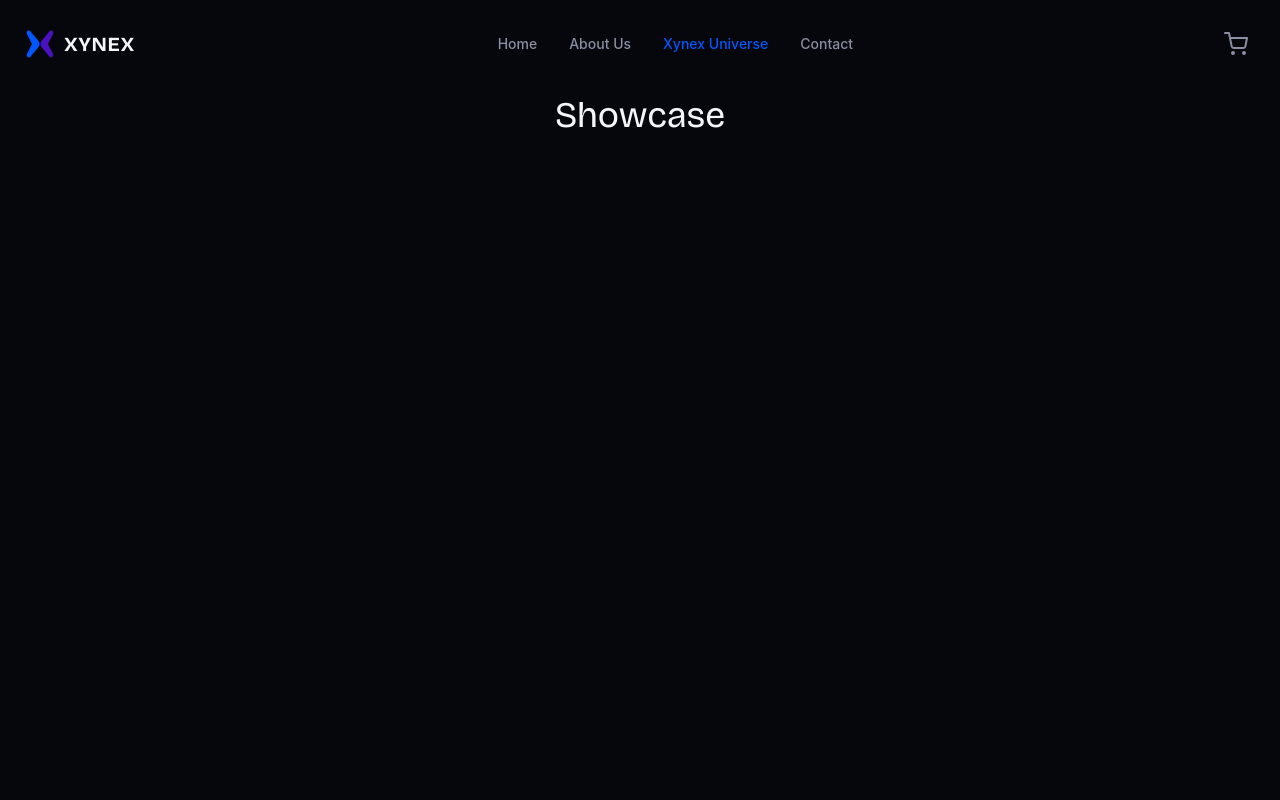
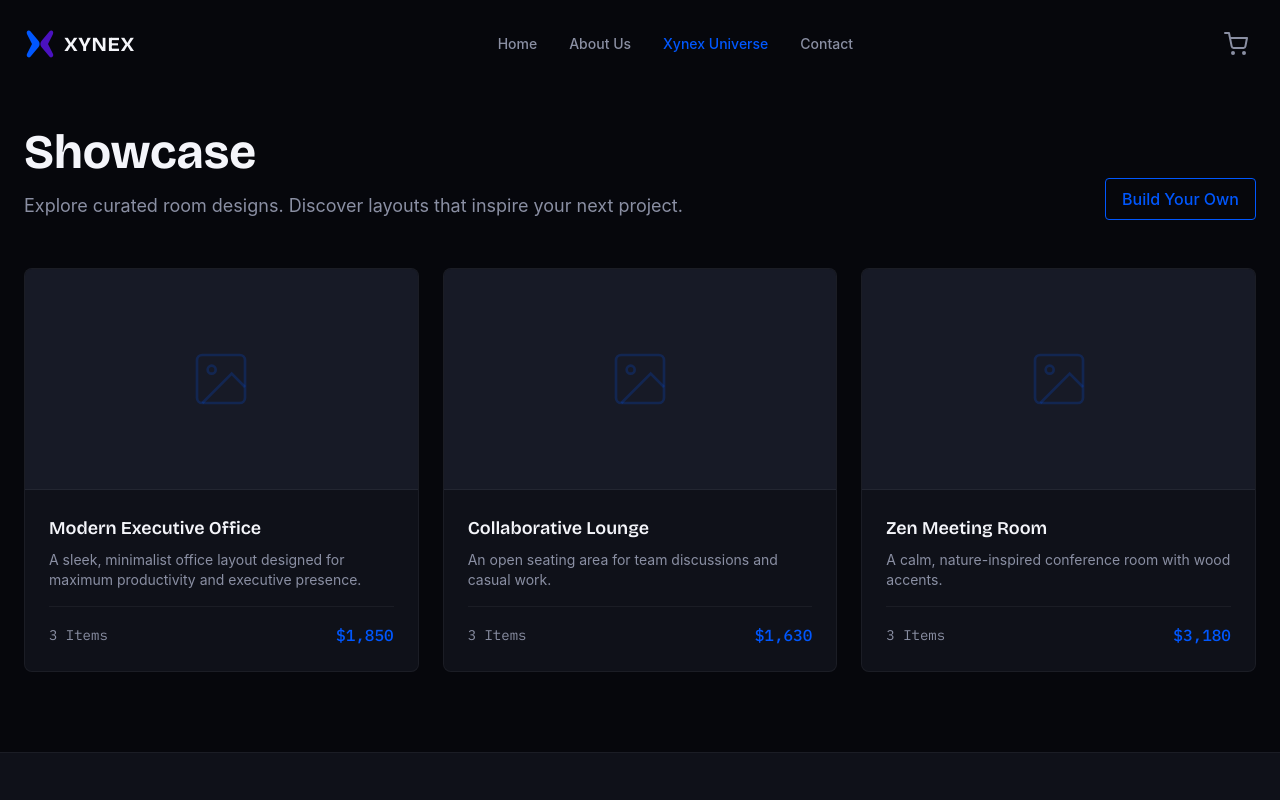
Before and after one commit to Dharaneesh30/Xynex, a React (Vite) app in the folder client/: page /universe/showcase in a window 1280 px wide. Shown: the top 800 px of the page. Built offline with nearby package versions, Linux system fonts and the light colour scheme; a web font is replaced by a local one.

Commit message:
feat: build universe hub and showcase with interactive modals

```diff
--- /dev/null
+++ b/client/src/data/showcase.json
@@ -0,0 +1,35 @@
+[
+  {
+    "id": "room-001",
+    "title": "Modern Executive Office",
+    "description": "A sleek, minimalist office layout designed for maximum productivity and executive presence.",
+    "thumbnail": null,
+    "products": [
+      { "name": "ErgoPro Executive Chair", "qty": 1, "price": 450 },
+      { "name": "Glass Desk with Chrome Legs", "qty": 1, "price": 800 },
+      { "name": "Minimalist Bookshelf", "qty": 2, "price": 300 }
+    ]
+  },
+  {
+    "id": "room-002",
+    "title": "Collaborative Lounge",
+    "description": "An open seating area for team discussions and casual work.",
+    "thumbnail": null,
+    "products": [
+      { "name": "Modular Sofa Segment", "qty": 4, "price": 250 },
+      { "name": "Low Coffee Table", "qty": 1, "price": 150 },
+      { "name": "Acoustic Wall Panels", "qty": 6, "price": 80 }
+    ]
+  },
+  {
+    "id": "room-003",
+    "title": "Zen Meeting Room",
+    "description": "A calm, nature-inspired conference room with wood accents.",
+    "thumbnail": null,
+    "products": [
+      { "name": "Oak Conference Table", "qty": 1, "price": 1200 },
+      { "name": "Ergonomic Mesh Chair", "qty": 8, "price": 220 },
+      { "name": "Potted Ficus Tree", "qty": 2, "price": 110 }
+    ]
+  }
+]
--- a/client/src/pages/universe/Showcase.jsx
+++ b/client/src/pages/universe/Showcase.jsx
@@ -1,9 +1,97 @@
-import React from 'react';
+import React, { useState } from 'react';
+import Card from '../../components/common/Card';
+import Modal from '../../components/common/Modal';
+import Button from '../../components/common/Button';
+import Badge from '../../components/common/Badge';
+import showcaseData from '../../data/showcase.json';
 
 export default function Showcase() {
+  const [selectedRoom, setSelectedRoom] = useState(null);
+
+  const calculateTotal = (products) => {
+    return products.reduce((sum, p) => sum + (p.price * p.qty), 0);
+  };
+
   return (
-    <div className="pt-24 min-h-screen px-6 max-w-7xl mx-auto">
-      <h1 className="text-4xl font-display">Showcase</h1>
-    </div>
+    <main className="flex-grow pt-32 pb-20 px-6 max-w-7xl mx-auto w-full">
+      <div className="mb-12 flex justify-between items-end">
+        <div>
+          <h1 className="text-4xl md:text-5xl font-display font-bold mb-4">Showcase</h1>
+          <p className="text-lg text-ink-muted max-w-2xl">
+            Explore curated room designs. Discover layouts that inspire your next project.
+          </p>
+        </div>
+        <Button to="/universe/design" variant="outline" className="hidden md:flex">
+          Build Your Own
+        </Button>
+      </div>
+
+      <div className="grid md:grid-cols-2 lg:grid-cols-3 gap-6">
+        {showcaseData.map((room) => (
+          <Card
+            key={room.id}
+            hoverable
+            className="cursor-pointer flex flex-col h-full"
+            onClick={() => setSelectedRoom(room)}
+          >
+            <div className="aspect-video bg-surface-elevated relative border-b border-ink/5 flex items-center justify-center overflow-hidden">
+              {room.thumbnail ? (
+                <img src={room.thumbnail} alt={room.title} className="w-full h-full object-cover" />
+              ) : (
+                <div className="text-brand-blue/20">
+                  <svg className="w-16 h-16" viewBox="0 0 24 24" fill="none" stroke="currentColor" strokeWidth="1"><rect x="3" y="3" width="18" height="18" rx="2" ry="2"></rect><circle cx="8.5" cy="8.5" r="1.5"></circle><polyline points="21 15 16 10 5 21"></polyline></svg>
+                </div>
+              )}
+            </div>
+            <div className="p-6 flex flex-col flex-grow">
+              <h3 className="font-display font-semibold text-lg mb-2">{room.title}</h3>
+              <p className="text-sm text-ink-muted mb-4 flex-grow">{room.description}</p>
+              <div className="flex items-center justify-between border-t border-ink/5 pt-4 mt-auto">
+                <span className="text-sm text-ink-muted font-mono">{room.products.length} Items</span>
+                <span className="font-medium text-brand-blue font-mono">${calculateTotal(room.products).toLocaleString()}</span>
+              </div>
+            </div>
+          </Card>
+        ))}
+      </div>
+
+      <Modal
+        isOpen={!!selectedRoom}
+        onClose={() => setSelectedRoom(null)}
+        title={selectedRoom?.title}
+      >
+        {selectedRoom && (
+          <div>
+            <div className="aspect-video bg-surface rounded-lg mb-6 flex items-center justify-center border border-ink/5">
+              {selectedRoom.thumbnail ? (
+                <img src={selectedRoom.thumbnail} alt={selectedRoom.title} className="w-full h-full object-cover rounded-lg" />
+              ) : (
+                <span className="text-ink-muted">No Image Available</span>
+              )}
+            </div>
+            <p className="text-ink-muted mb-6">{selectedRoom.description}</p>
+
+            <h4 className="font-medium text-ink mb-4 border-b border-ink/10 pb-2">Products Included</h4>
+            <ul className="space-y-3 mb-6">
+              {selectedRoom.products.map((product, i) => (
+                <li key={i} className="flex justify-between items-center p-3 bg-surface rounded border border-ink/5">
+                  <div>
+                    <span className="font-medium text-sm">{product.name}</span>
+                    <Badge variant="default" className="ml-3 hidden sm:inline-flex">Qty: {product.qty}</Badge>
+                  </div>
+                  <span className="font-mono text-brand-blue text-sm">${(product.price * product.qty).toLocaleString()}</span>
+                </li>
+              ))}
+            </ul>
+
+            <div className="flex items-center justify-between bg-surface-elevated p-4 rounded-lg border border-ink/10">
+              <span className="font-medium">Total Estimate</span>
+              <span className="font-mono text-xl font-bold text-brand-violet-light">${calculateTotal(selectedRoom.products).toLocaleString()}</span>
+            </div>
+          </div>
+        )}
+      </Modal>
+
+    </main>
   );
 }
--- a/client/src/pages/universe/Universe.jsx
+++ b/client/src/pages/universe/Universe.jsx
@@ -1,9 +1,61 @@
 import React from 'react';
+import CornerFrame from '../../components/common/CornerFrame';
+import Button from '../../components/common/Button';
+import Card from '../../components/common/Card';
 
 export default function Universe() {
   return (
-    <div className="pt-24 min-h-screen px-6 max-w-7xl mx-auto">
-      <h1 className="text-4xl font-display">Universe</h1>
-    </div>
+    <main className="flex-grow pt-32 pb-20 px-6 max-w-7xl mx-auto w-full">
+      <section className="min-h-[60vh] flex flex-col md:flex-row items-center gap-12 mb-20">
+        <div className="flex-1">
+          <h1 className="text-5xl md:text-6xl font-display font-bold mb-6">Xynex Universe</h1>
+          <p className="text-xl text-ink-muted mb-8 max-w-lg leading-relaxed">
+            Your centralized hub for space planning. Explore curated designs for inspiration or launch the Design Studio to build from scratch.
+          </p>
+          <div className="flex gap-4">
+            <Button to="/universe/design" variant="primary" size="lg">Open Design Studio</Button>
+            <Button to="/universe/showcase" variant="secondary" size="lg">View Showcase</Button>
+          </div>
+        </div>
+
+        <div className="flex-1 w-full relative">
+          <CornerFrame className="aspect-square bg-surface border border-ink/5 flex items-center justify-center p-8">
+            <div className="relative w-full h-full">
+              {/* Abstract wireframe representing 3D space */}
+              <svg viewBox="0 0 100 100" className="w-full h-full text-brand-blue/30" stroke="currentColor" fill="none" strokeWidth="0.5">
+                <path d="M10,90 L40,60 L90,60 L60,90 Z" />
+                <path d="M10,90 L10,30 L40,10 L90,10 L90,60" />
+                <path d="M10,30 L40,60" />
+                <path d="M40,10 L40,60" />
+                <circle cx="65" cy="50" r="10" stroke="none" fill="currentColor" className="text-brand-violet-light/20" />
+                <rect x="25" y="70" width="15" height="15" stroke="none" fill="currentColor" className="text-brand-blue/20" />
+              </svg>
+            </div>
+          </CornerFrame>
+        </div>
+      </section>
+
+      <section className="grid md:grid-cols-2 gap-8">
+        <Card hoverable className="p-8 group cursor-pointer" onClick={() => window.location.href='/universe/showcase'}>
+          <div className="w-12 h-12 rounded-full bg-brand-violet/10 text-brand-violet-light flex items-center justify-center mb-6">
+            <svg xmlns="http://www.w3.org/2000/svg" width="24" height="24" viewBox="0 0 24 24" fill="none" stroke="currentColor" strokeWidth="2" strokeLinecap="round" strokeLinejoin="round"><rect x="3" y="3" width="18" height="18" rx="2" ry="2"></rect><circle cx="8.5" cy="8.5" r="1.5"></circle><polyline points="21 15 16 10 5 21"></polyline></svg>
+          </div>
+          <h3 className="text-2xl font-display font-semibold mb-3 group-hover:text-brand-blue transition-colors">Showcase</h3>
+          <p className="text-ink-muted">
+            Browse our gallery of curated interior designs. Discover layouts that maximize productivity and aesthetics, and see exactly which products were used to achieve the look.
+          </p>
+        </Card>
+
+        <Card hoverable className="p-8 group cursor-pointer" onClick={() => window.location.href='/universe/design'}>
+          <div className="w-12 h-12 rounded-full bg-brand-blue/10 text-brand-blue flex items-center justify-center mb-6">
+            <svg xmlns="http://www.w3.org/2000/svg" width="24" height="24" viewBox="0 0 24 24" fill="none" stroke="currentColor" strokeWidth="2" strokeLinecap="round" strokeLinejoin="round"><path d="M21 16V8a2 2 0 0 0-1-1.73l-7-4a2 2 0 0 0-2 0l-7 4A2 2 0 0 0 3 8v8a2 2 0 0 0 1 1.73l7 4a2 2 0 0 0 2 0l7-4A2 2 0 0 0 21 16z"></path><polyline points="3.27 6.96 12 12.01 20.73 6.96"></polyline><line x1="12" y1="22.08" x2="12" y2="12"></line></svg>
+          </div>
+          <h3 className="text-2xl font-display font-semibold mb-3 group-hover:text-brand-violet transition-colors">Design Studio</h3>
+          <p className="text-ink-muted">
+            Launch our advanced 3D designer. Input your room dimensions, drag and drop furniture from our live catalog, and generate an instant layout and cost estimate.
+          </p>
+        </Card>
+      </section>
+    </main>
   );
 }
```
